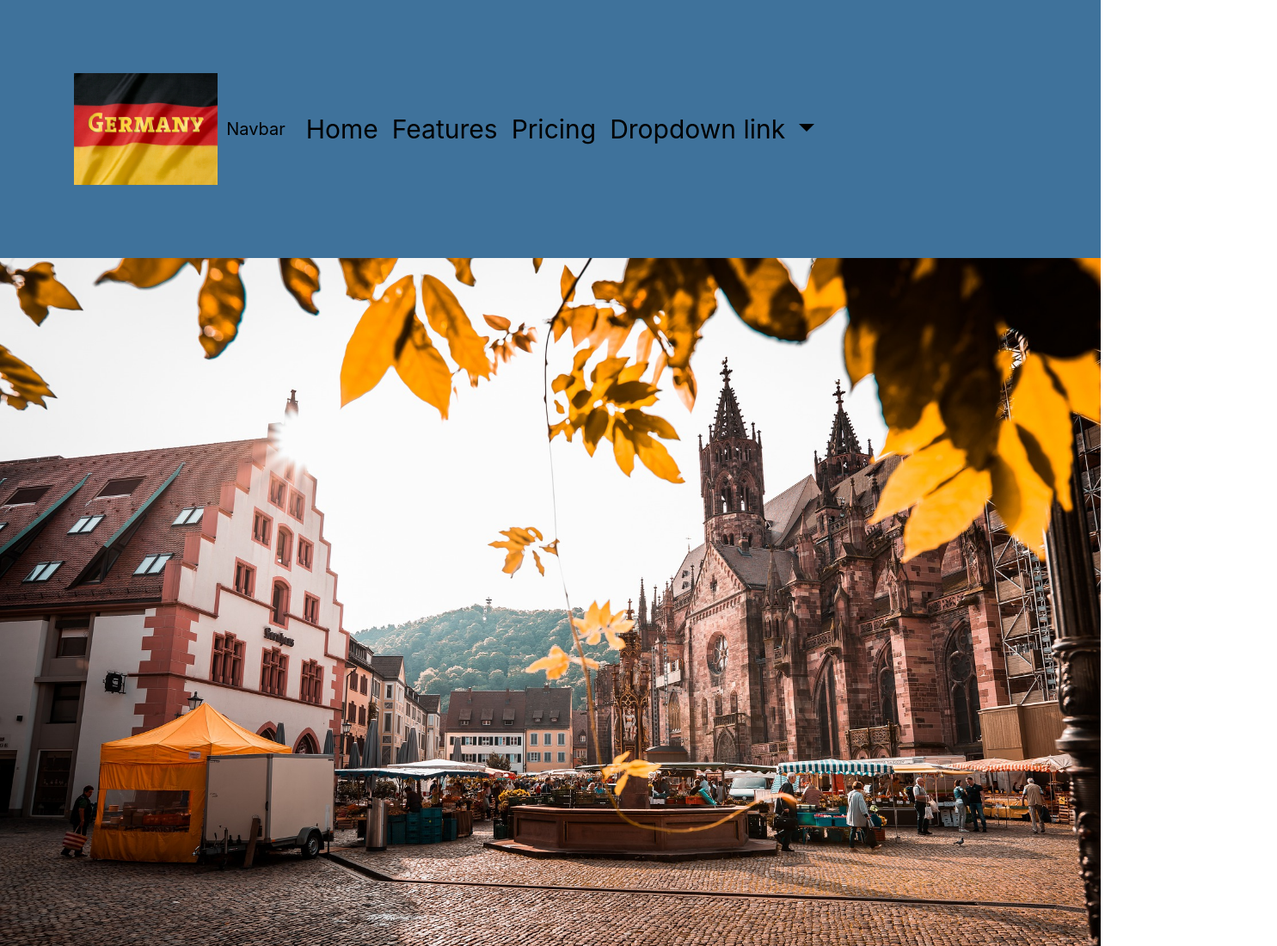
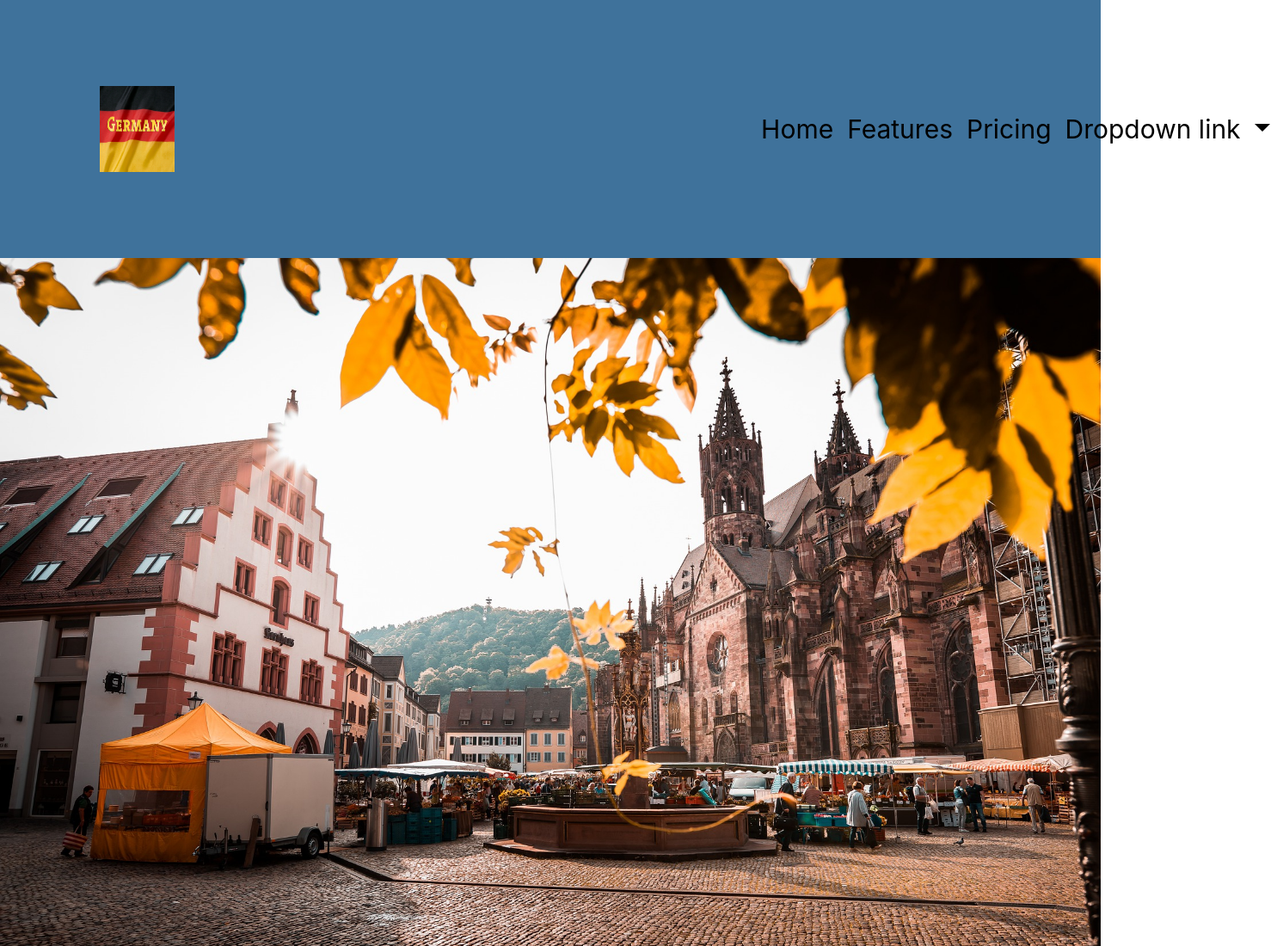
Before and after one commit to HarryySinclair/friburgo, a plain HTML site: page index.html in a window 1280 px wide. Shown: the top 1100 px of the page at 86% size, 1485 px wide, since content can reach past the window. Drawn offline with nearby package versions, Linux system fonts and the light colour scheme.

Commit message:
Version -2 nueva modificacion

```diff
--- a/css/estilos.css
+++ b/css/estilos.css
@@ -1,6 +1,9 @@
 img{
     width:  15% !important;
-    height: 150px;
+    height: 200px;
+    padding: 10px 10px none;
+    border-radius: 10% 10%  none; /* borde redondeado*/
+
 }
 
 
@@ -20,13 +23,14 @@ nav{
     background: #3F729B;
     height: 300px;
     width: 100% !important;
+    margin-left: 5px none;
 }
 
 
 
-h1{
-    float: left 300px;
-}
+
+
+
 
 .img-fluid{
     width: 100% !important;
@@ -37,11 +41,13 @@ h1{
 a{
     color: black;
     font-size: 30px;
+    padding: 50%;
 }
 
 
 nav img{
-  margin-left: 60px;
-  padding: 10px;
-  float: right;
+  margin-left: 4%;
+  margin-right: 50%;
+  padding: 50px;      /* se quitara temporalemente el padding  de 10px*/
+  border-radius: 40;
 }
--- a/index.html
+++ b/index.html
@@ -16,7 +16,7 @@
   <nav class="navbar navbar-expand-lg">
     <img src="img/alemania.jpg" width="30" height="30">
     <br>
-    <a class="navbar-brand" href="#">Navbar</a>
+
     <!--esta seccion se va retirar temporalemnete-->
 
     <button class="navbar-toggler" type="button" data-toggle="collapse" data-target="#navbarNavDropdown"
```
